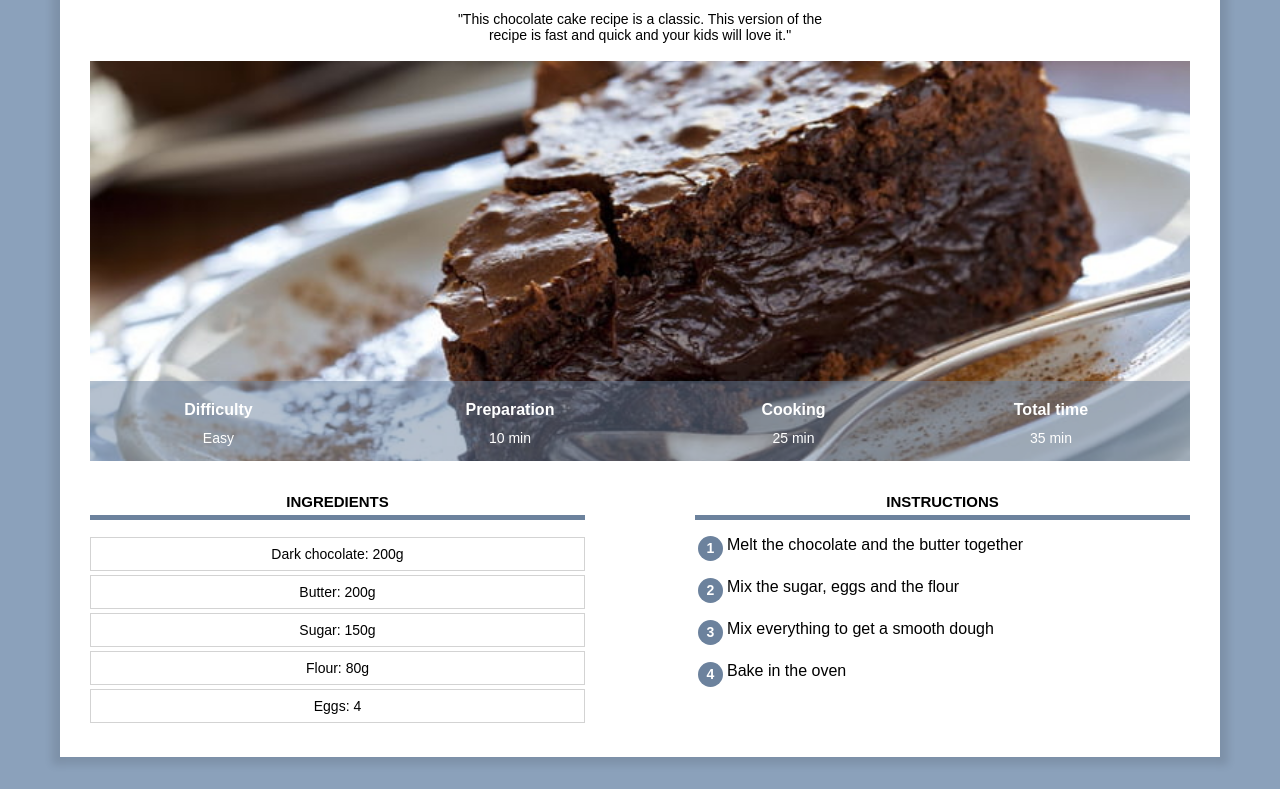
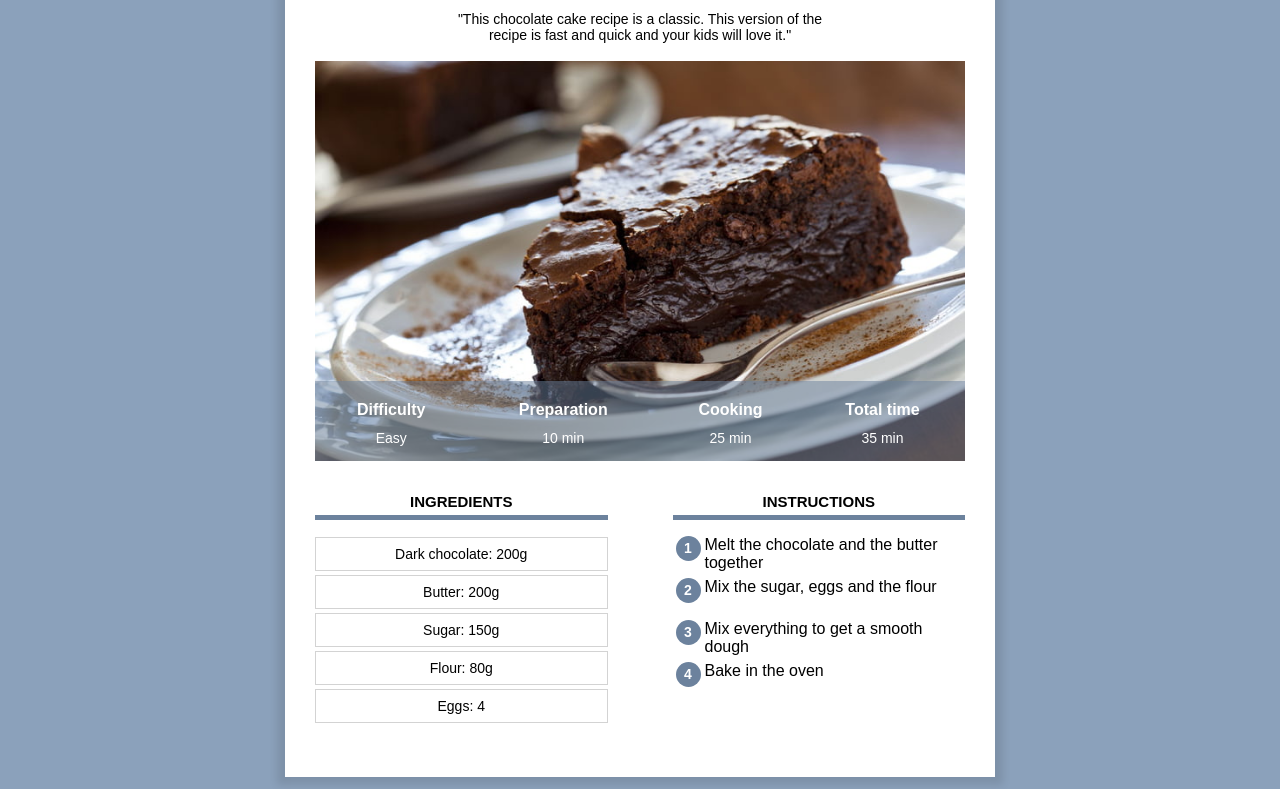
Before and after one commit to BetterDaysRestaurantandDesserts/recipe_site, a plain HTML site: page recipe.html in a window 1280 px wide. Shown: the part 146-935 px from the top of the page. Drawn offline with Linux system fonts and the light colour scheme.

Commit message:
Add files via upload

```diff
--- a/recipe.css
+++ b/recipe.css
@@ -11,8 +11,8 @@ body {
 
 div.content {
     background-color: white;
-    margin: 60px 60px 80px 60px;
-    padding: 0px 30px 30px 30px;
+    margin: 40px 8px 80px 8px;
+    padding: 0px 8px 20px 8px;
     min-width: 350px;
     box-shadow: 0px 0px 8px 8px rgba(0, 0, 0, 0.1);
     overflow: visible;
@@ -72,19 +72,19 @@ table.info{
     width: 100%;
     color: white;
     background-color: #6C829D80;
-    height: 80px
+    height: 50px
 }
 
 table.info td{
     text-align: center;
     vertical-align: top;
-    font-size: 14px;
+    font-size: 12px;
 }
 
 table.info th{
     vertical-align: bottom;
     padding-bottom: 8px;
-    font-size: 16px;
+    font-size: 14px;
 }
 
 img.info {
@@ -96,7 +96,7 @@ img.info {
 }
 
 div.col {
-    width: 45%;
+    width: 100%;
     margin-top: 20px;
 }
 
@@ -110,11 +110,12 @@ div.col h2{
 
 div.col1 {
     display: inline-block;
-    margin-right: 10%;
+    /* margin-right: 10%; */
+    margin-bottom: 20px;
 }
 
 div.col2{
-    float: right;
+    /* float: right; */
 }
 
 div.ingredients p {
@@ -153,3 +154,46 @@ table.instructions td {
 table.instructions tr {
     height: 40px;
 }
+
+@media only screen and (min-width: 768px) {
+    div.content {
+        margin: 60px 10% 80px 10%;
+        padding: 0px 30px 30px 30px;
+        min-width: 350px;
+    }
+
+    table.info{
+        height: 80px
+    }
+
+    table.info td{
+        font-size: 14px;
+    }
+
+    table.info th{
+        font-size: 16px;
+    }
+
+    div.col {
+        width: 45%;
+    }
+
+    div.col1 {
+        margin-right: 10%;
+    }
+
+    div.col2{
+        float: right;
+    }
+}
+
+@media only screen and (min-width: 900px) {
+
+    div.content {
+        margin-left: auto;
+        margin-right: auto;
+        width: 650px;
+    }
+
+
+}
--- a/recipe.html
+++ b/recipe.html
@@ -3,6 +3,7 @@
     <head>
         <title>Chocolate Cake</title>
         <meta charset="UTF-8">
+        <meta name="viewport" content="width=device-width, initial-scale=1.0">
         <link rel="stylesheet" href="recipe.css"/>
 
     </head>
```
